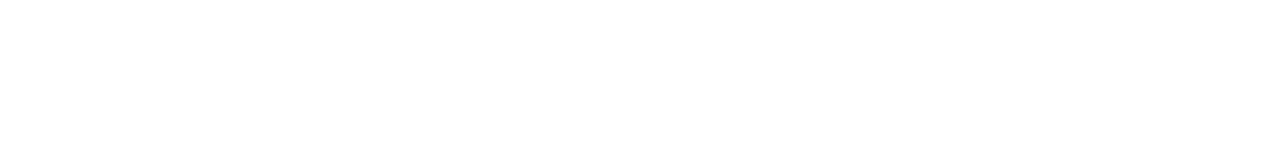
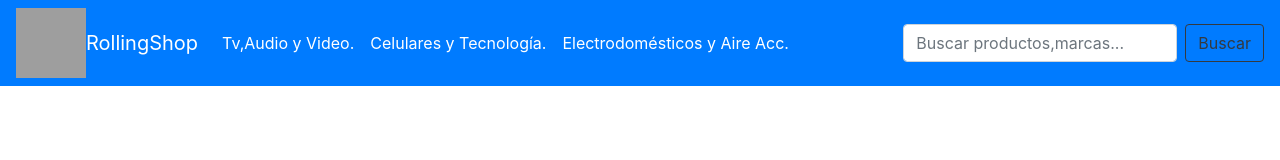
Before and after one commit to matias89/rc-shop-com-4, a plain HTML site: page index.html in a window 1280 px wide. Drawn offline with nearby package versions, Linux system fonts and the light colour scheme; grey boxes are pictures that could not be loaded.

Commit message:
Header en proceso

```diff
--- a/index.html
+++ b/index.html
@@ -9,6 +9,37 @@
     <title>Home</title>
 </head>
 <body>
+
+    <div>
+            <nav class="navbar navbar-expand-lg navbar-dark bg-primary">
+                    <img src="https://static.wixstatic.com/media/bf8a49_667011efae2e4d7f940e8f92782d31ac~mv2.png/v1/fit/w_2500,h_1330,al_c/bf8a49_667011efae2e4d7f940e8f92782d31ac~mv2.png" width="70" height="70" >
+                    <button class="navbar-toggler" type="button" data-toggle="collapse" data-target="#navbarTogglerDemo03" aria-controls="navbarTogglerDemo03" aria-expanded="false" aria-label="Toggle navigation">
+                      <span class="navbar-toggler-icon"></span>
+                    </button>
+                    <a class="navbar-brand" href="">RollingShop</a>
+
+                    <div class="collapse navbar-collapse" id="navbarTogglerDemo03">
+                      <ul class="navbar-nav mr-auto my-lg-0">
+                        <li class="nav-item active">
+                          <a class="nav-link" href="#">Tv,Audio y Video. <span class="sr-only">(current)</span></a>
+                        </li>
+                        <li class="nav-item active">
+                                <a class="nav-link" href="#">Celulares y Tecnología. <span class="sr-only">(current)</span></a>
+                       </li>
+                       <li class="nav-item active">
+                            <a class="nav-link" href="#">Electrodomésticos y Aire Acc. <span class="sr-only">(current)</span></a>
+                        </li>
+
+                      </ul>
+                      <form class="form-inline my-2 my-lg-0">
+                        <input class="form-control mr-sm-2" type="search" placeholder="Buscar productos,marcas..." aria-label="Search">
+                        <button type="button" class="btn btn-outline-dark my-2 my-sm-0" type="submit">Buscar</button>
+                      </form>
+                    </div>
+                  </nav>
+
+
+    </div>
     <script type="text/javascript" src="./js/shop.js"></script>
     <script type="text/javascript" src="./js/view.js"></script>
     <script src="https://code.jquery.com/jquery-3.3.1.slim.min.js" integrity="sha384-q8i/X+965DzO0rT7abK41JStQIAqVgRVzpbzo5smXKp4YfRvH+8abtTE1Pi6jizo" crossorigin="anonymous"></script>
```
